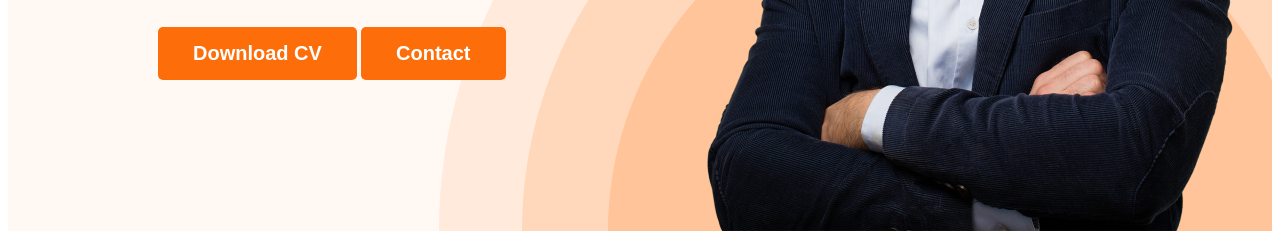
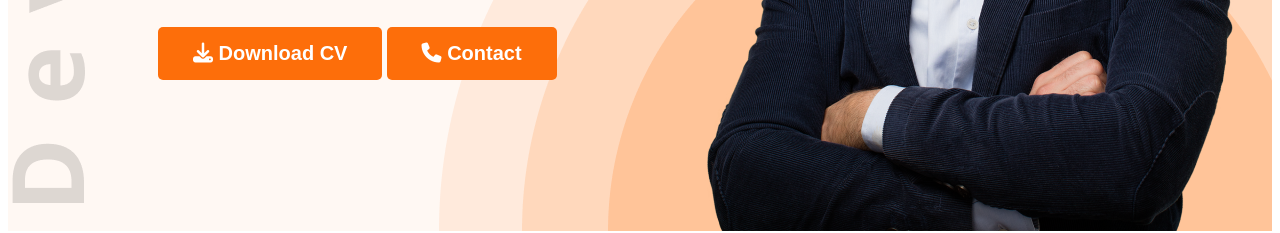
Before and after one commit to barkatali5038/Web-Developer-portfolio, a plain HTML site: page index.html in a window 1280 px wide. Shown: the part 568-801 px from the top of the page. Drawn offline with nearby package versions, Linux system fonts and the light colour scheme.

Commit message:
add some change

```diff
--- a/images/style/portfolio.css
+++ b/images/style/portfolio.css
@@ -73,9 +73,9 @@ nav a {
 /* Header related styles start */
 .header {
     background: #FFF8F3;
-    background-image: url('/images/header_bg.png');
+    background-image: url('/images/header_bg.png'), url('/images/developer.png');
     background-repeat: no-repeat;
-    background-position: bottom right;
+    background-position: bottom right, top left;
 }
 
 .banner {
--- a/index.html
+++ b/index.html
@@ -10,6 +10,8 @@
     <link href="https://fonts.googleapis.com/css2?family=Open+Sans:wght@400;700;800&display=swap" rel="stylesheet">
 
     <link rel="stylesheet" href="images/style/portfolio.css">
+
+    <script src="https://kit.fontawesome.com/6e8f6ca351.js" crossorigin="anonymous"></script>
 
 </head>
 
@@ -29,8 +31,8 @@
                 <h1 class="banner-titile">Mary Hardy</h1>
                 <p class="pragraph">Shot what able cold new see hold.Friendly as an betrayed formerly he. Morning
                     because as to society behaved moments.</p>
-                <button class="btn-primary">Download CV</button>
-                <button class="btn-primary">Contact</button>
+                <button class="btn-primary"><i class="fa-solid fa-download"></i> Download CV</button>
+                <button class="btn-primary"><i class="fa-solid fa-phone"></i> Contact</button>
             </div>
             <img class="picture" src="images/hardy.png" alt="">
         </div>
@@ -175,7 +177,7 @@
 
 
             <div class="download-cv">
-                <button class="btn-primary">Download CV</button>
+                <button class="btn-primary"><i class="fa-solid fa-download"></i> Download CV</button>
             </div>
 
         </section>
@@ -199,7 +201,7 @@
 
         <div class="footer-colum">
 
-            <h3 class="section-title">Let’s Message me</h3>
+            <h3 class="section-title">Let’s Message me right now</h3>
             <form class="contact" action="">
                 <input type="text" placeholder="Your Name">
                 <input type="email" name="" placeholder="Your email" id="">
```
